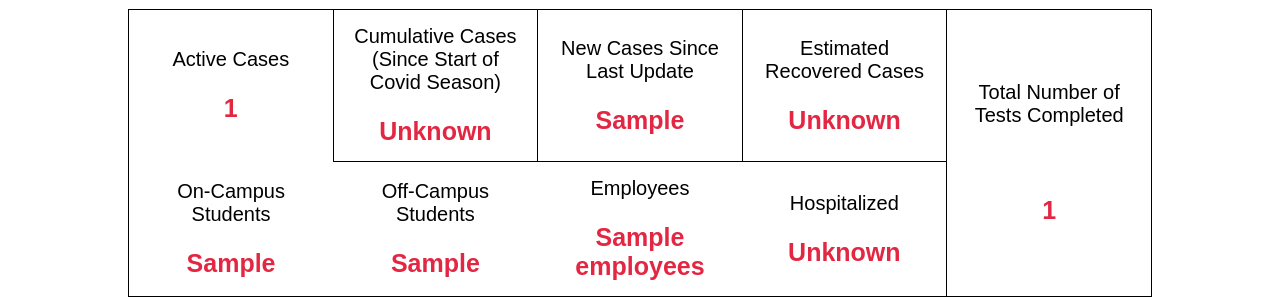
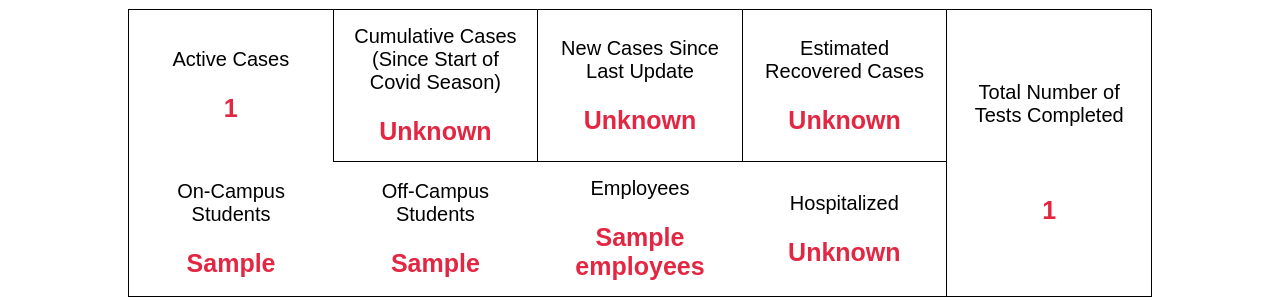
Before and after one commit to jshin313/unofficial-covid-live-dashboard, a Flask app: template app/templates/index.html in a window 1280 px wide. Shown: the part 128-429 px from the top of the page. Run offline with Flask 2, Linux system fonts and the light colour scheme; the template is opened without the code that fills it: most values are stand-ins (such as "Sample title", 1, 10 or a date in 2020).

Commit message:
Remove new cases

```diff
--- a/app/templates/index.html
+++ b/app/templates/index.html
@@ -77,7 +77,7 @@ html, body {
   <tr class="withBorder">
       <td style="border:0">Active Cases<br><br><b>{{ total_active_cases }}</b></td>
     <td>Cumulative Cases (Since Start of Covid Season)<br><br><b>Unknown</b></td>
-    <td>New Cases Since Last Update<br><br><b>{{ new_cases }}</b></td>
+    <td>New Cases Since Last Update<br><br><b>Unknown</b></td>
     <td>Estimated Recovered Cases<br><br> <b>Unknown</b></td>
     <td rowspan="2">Total Number of Tests Completed<br><br><br><br><b>{{ total_tests }}</b></td>
   </tr>
```
